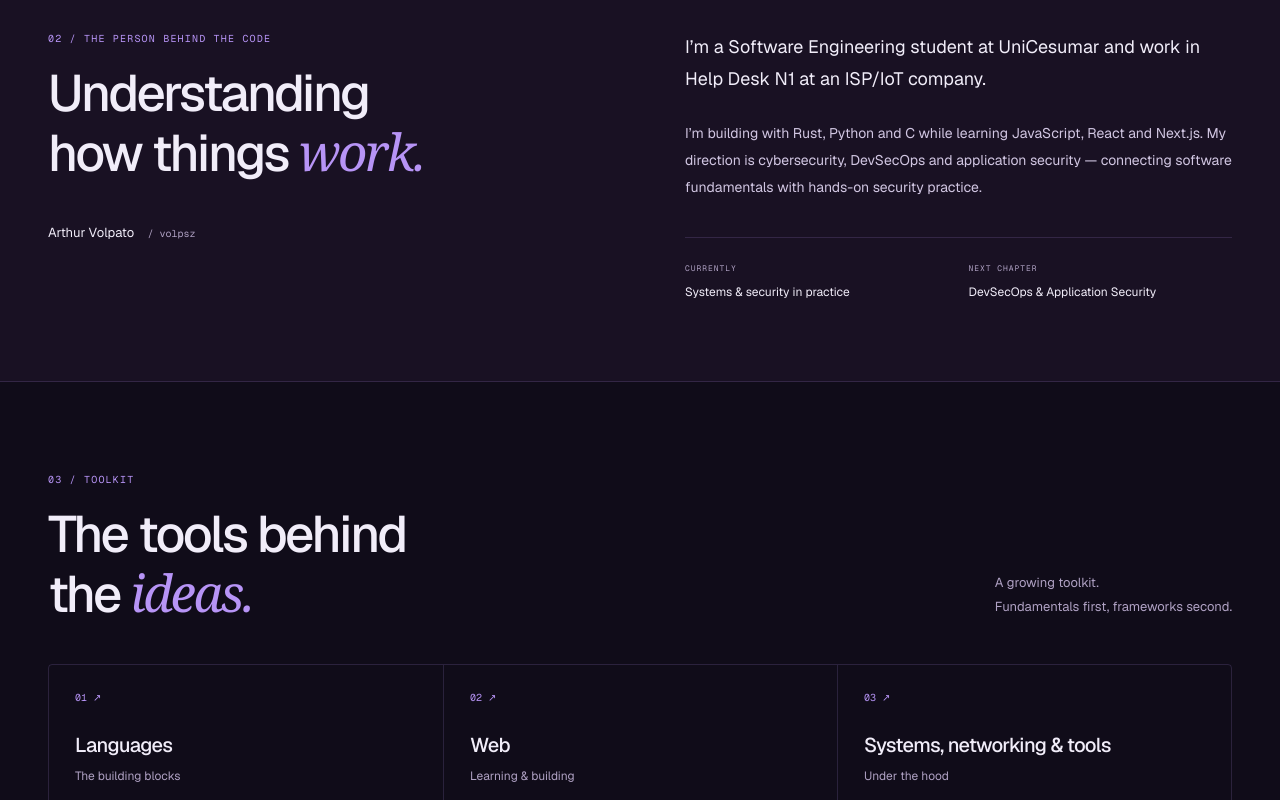
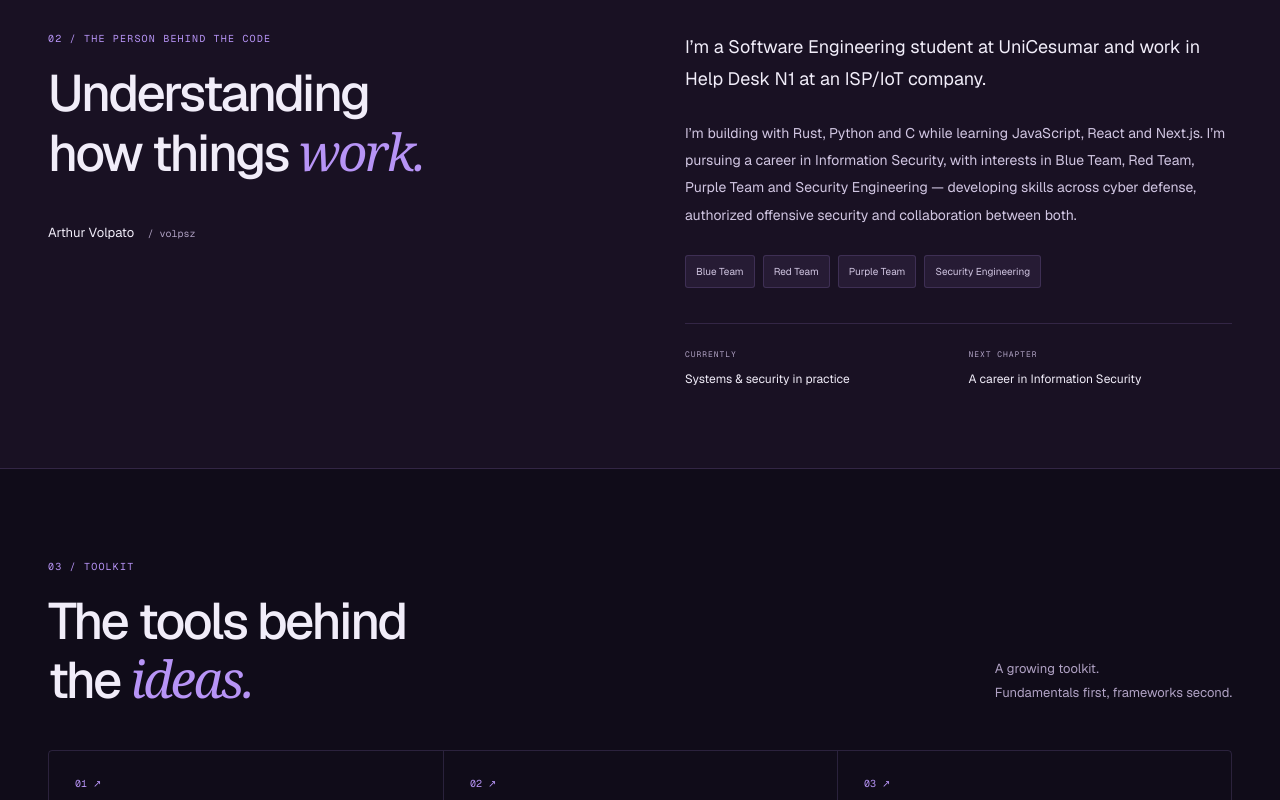
Before and after one commit to volpszz/volpszz-tech, a Next.js app: page / in a window 1280 px wide. Shown: the part 1680-2480 px from the top of the page. Built offline with nearby package versions, Linux system fonts and the light colour scheme.

Commit message:
feat: align cybersecurity career and continuous certification goals

```diff
--- a/app/layout.tsx
+++ b/app/layout.tsx
@@ -13,11 +13,13 @@ const geistMono = Geist_Mono({
 });
 
 export const metadata: Metadata = {
-  title: "Arthur Volpato | Software & Security",
-  description: "Arthur Volpato’s portfolio. Software engineering, systems and security projects built with Rust, Python and JavaScript.",
+  title: "Arthur Volpato | Software & Cybersecurity",
+  description:
+    "Arthur Volpato’s portfolio: software, systems and cybersecurity. Career interests in Blue Team, Red Team, Purple Team and Security Engineering.",
   openGraph: {
-    title: "Arthur Volpato | Software & Security",
-    description: "Curious by nature. Builder by choice. Explore my software, systems and security projects.",
+    title: "Arthur Volpato | Software & Cybersecurity",
+    description:
+      "Software, systems and cybersecurity projects. Continuous learning and a career path across cyber defense, authorized offensive security and Security Engineering.",
     type: "website",
   },
   twitter: { card: "summary_large_image" },
--- a/app/portfolio.tsx
+++ b/app/portfolio.tsx
@@ -240,7 +240,7 @@ export default function Portfolio() {
             <span className="accent">✳</span>
             <span>Systems & networking</span>
             <span className="accent">✳</span>
-            <span>Application security</span>
+            <span>Security engineering</span>
           </div>
         </div>
         <section id="work" className="container section">
@@ -349,10 +349,24 @@ export default function Portfolio() {
               </p>
               <p>
                 I’m building with Rust, Python and C while learning JavaScript,
-                React and Next.js. My direction is cybersecurity, DevSecOps and
-                application security — connecting software fundamentals with
-                hands-on security practice.
+                React and Next.js. I’m pursuing a career in Information Security,
+                with interests in Blue Team, Red Team, Purple Team and Security
+                Engineering — developing skills across cyber defense, authorized
+                offensive security and collaboration between both.
               </p>
+              <div
+                className="stack-items"
+                aria-label="Cybersecurity career interests"
+              >
+                {[
+                  "Blue Team",
+                  "Red Team",
+                  "Purple Team",
+                  "Security Engineering",
+                ].map((area) => (
+                  <span key={area}>{area}</span>
+                ))}
+              </div>
               <div className="about-facts">
                 <div>
                   <span className="eyebrow">CURRENTLY</span>
@@ -360,7 +374,7 @@ export default function Portfolio() {
                 </div>
                 <div>
                   <span className="eyebrow">NEXT CHAPTER</span>
-                  <strong>DevSecOps & Application Security</strong>
+                  <strong>A career in Information Security</strong>
                 </div>
               </div>
             </div>
@@ -430,7 +444,7 @@ export default function Portfolio() {
                 </h2>
               </div>
               <p className="section-description">
-                My current goals in cybersecurity.
+                Continuous learning. A career in cybersecurity.
                 <br />
                 Foundations, practice and evidence.
               </p>
@@ -439,13 +453,13 @@ export default function Portfolio() {
               {[
                 {
                   number: "01",
-                  label: "CERTIFICATION GOAL",
-                  title: "CompTIA Security+",
+                  label: "CONTINUOUS LEARNING",
+                  title: "Industry certifications",
                   description:
-                    "Work toward the CompTIA Security+ certification and strengthen my information security foundations.",
+                    "I’m continuously learning and actively pursuing industry certifications to strengthen my cybersecurity foundations. CompTIA Network+ and Security+ are examples of certifications I’m working toward.",
                   steps: [
-                    "Build a structured study routine",
-                    "Connect theory with practical exercises",
+                    "Connect structured study with hands-on practice",
+                    "Explore new certifications as my career develops",
                   ],
                 },
                 {
@@ -485,8 +499,9 @@ export default function Portfolio() {
               ))}
             </div>
             <p className="goals-note">
-              These are goals I’m working toward, not completed certifications
-              or claimed achievements.
+              Certification names are examples of my current learning goals,
+              not credentials I already hold. Labs and projects support that
+              journey.
             </p>
           </div>
         </section>
```
Also changed, not shown: 6 other files (tests, documents, lock files or other folders).
